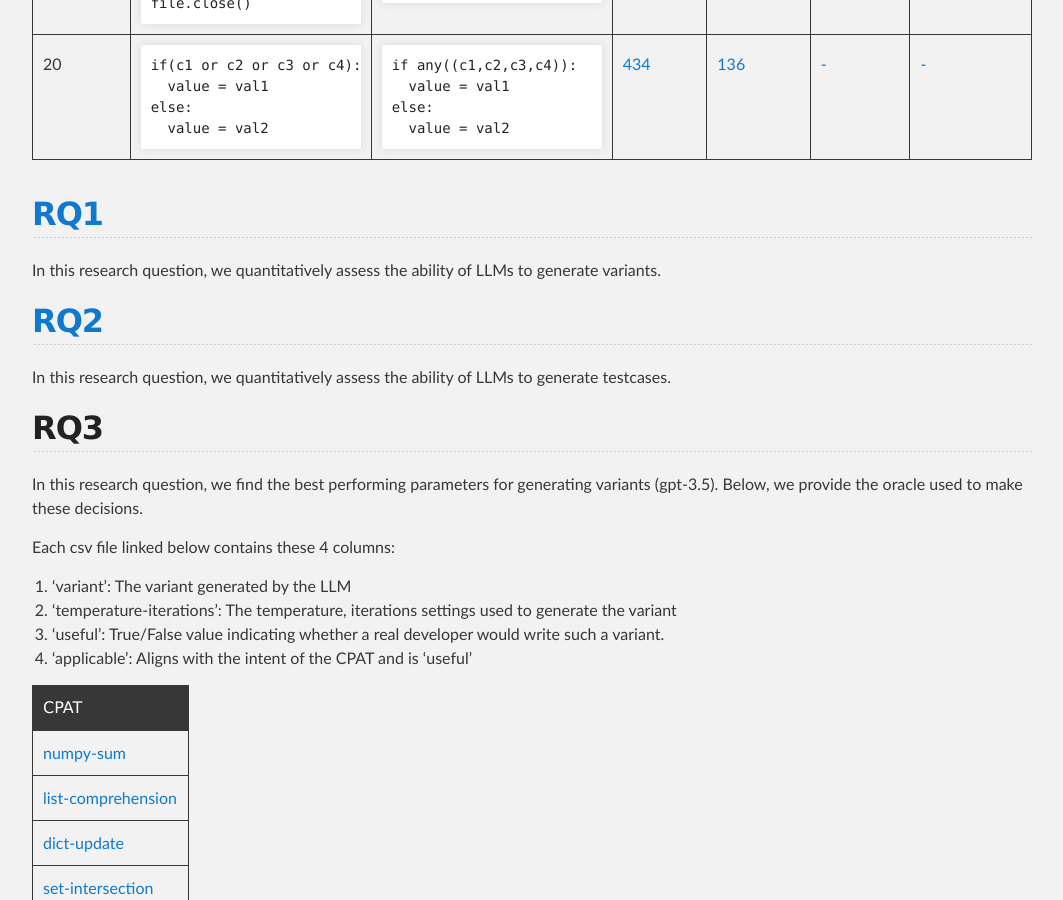
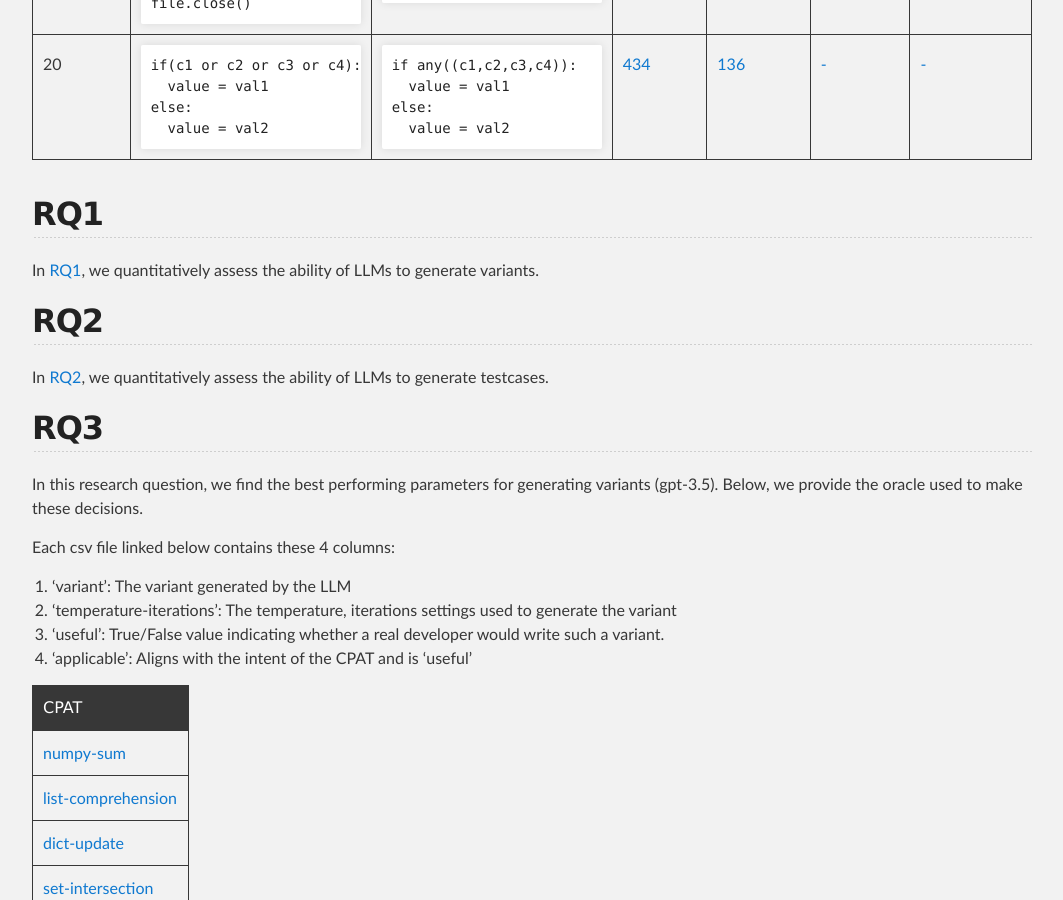
Before and after one commit to PyCraftTool/PyCraftTool.github.io, a Jekyll site: the page built from index.md, in a window 1280 px wide and 900 px high, scrolled down 3104 px. Shown: the whole window, without its empty margins (106-1169 px from the left). Built offline with Jekyll 4.4.1, drawn with Linux system fonts in a browser that asks for light colours; our own code applies the rules of GitHub Pages for plain Markdown files; some of the changed text lies outside the part shown.

Commit message:
move links

```diff
--- a/index.md
+++ b/index.md
@@ -704,12 +704,12 @@ else:
 </table>
 </div>
 
-## [RQ1](/rq1)
-In this research question, we quantitatively
+## RQ1
+In [RQ1](/rq1), we quantitatively
 assess the ability of LLMs to generate variants.
 
-## [RQ2](/rq2)
-In this research question, we quantitatively
+## RQ2
+In [RQ2](/rq2), we quantitatively
 assess the ability of LLMs to generate testcases.
 
 
```
Also changed, not shown: other parts of index.md (+3 -1 lines).
